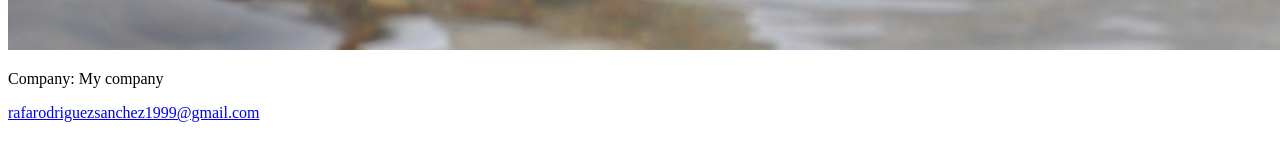
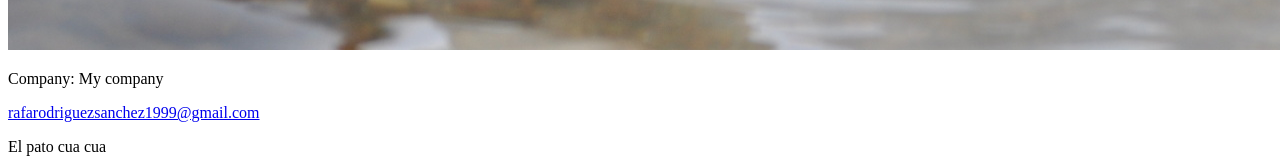
Before and after one commit to Rafa18999/Exercise_Unit5_website, a plain HTML site: page index.html in a window 1280 px wide. Shown: the part 1424-1585 px from the top of the page. Before the commit the page ends 1562 px from the top, so only its background shows below. Drawn offline with Linux system fonts and the light colour scheme.

```diff
--- a/index.html
+++ b/index.html
@@ -10,5 +10,6 @@
 <footer>
     <p> Company: My company </p>
     <p><a href="mailto:rafarodriguezsanchez1999@gmail.com"> rafarodriguezsanchez1999@gmail.com </a></p>
+    El pato cua cua
 </footer>
 </html>
```
